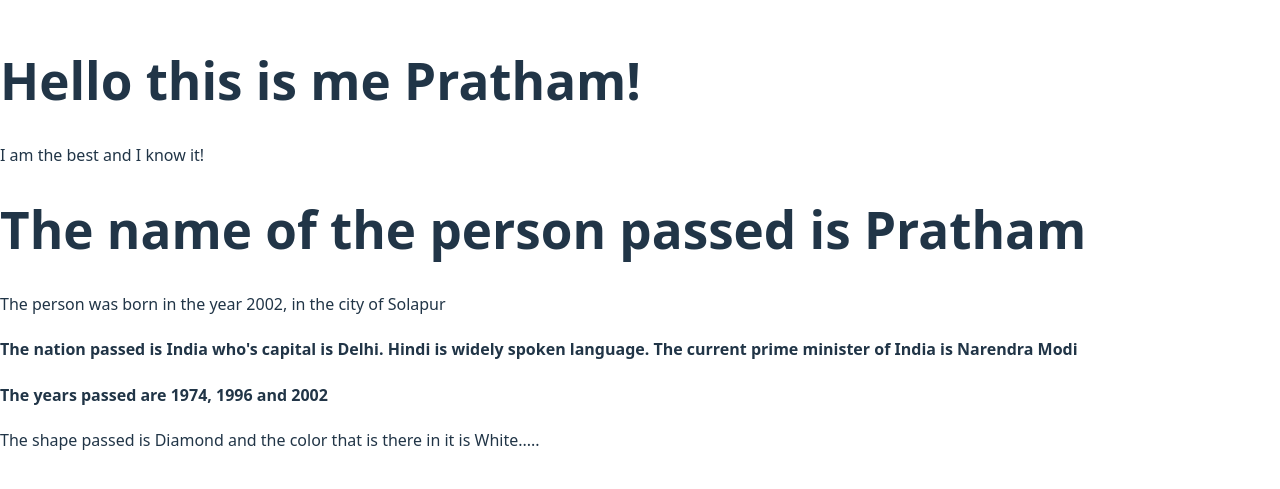
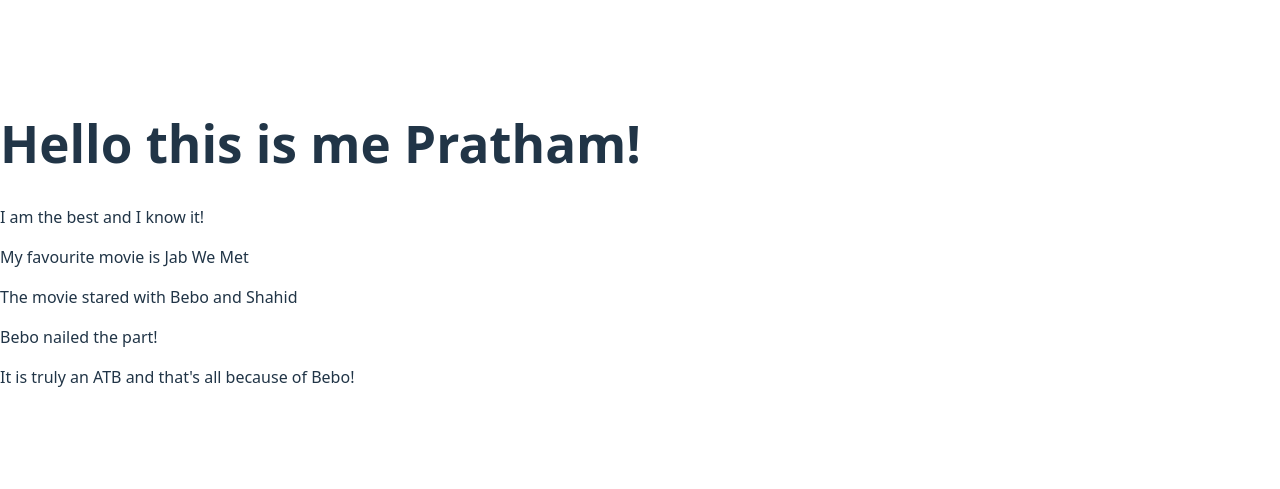
Before and after one commit to pratham2707/react-practice, a React (Vite) app: page / in a window 1280 px wide. Shown: the part 157-646 px from the top of the page. Built offline with nearby package versions, Linux system fonts and the light colour scheme.

Commit message:
Props Destructuring

```diff
--- a/src/App.jsx
+++ b/src/App.jsx
@@ -2,6 +2,8 @@
 // import MySister from "./Components/Expressions/Variable.jsx"
 // import Festival from "./Components/Expressions/Function.jsx"
 // import MyObject from "./Components/Expressions/ObjectProperties.jsx"
+
+import Simple from "./Components/Prop Destructuring/Simple"
 
 // import ClassName from "./Components/Variables/ClassName.jsx"
 // import EventListner from "./Components/Variables/EventListners.jsx"
@@ -10,8 +12,8 @@
 // import IfStatement from "./Components/Conditions/IfStatement.jsx"
 // import TernaryOperator from "./Components/Conditions/TernaryOperator.jsx"
 
-import SingleProperty from "./Components/Props/SingleProperty.jsx"
-import MultipleProperties from "./Components/Props/MultipleProperties.jsx"
+// import SingleProperty from "./Components/Props/SingleProperty.jsx"
+// import MultipleProperties from "./Components/Props/MultipleProperties.jsx"
 
 function App() {
   return (
@@ -29,8 +31,10 @@ function App() {
       {/* <IfStatement />
       <TernaryOperator /> */}
       {/* All related to properties */}
-      <SingleProperty name="Pratham" />
-      <MultipleProperties shape="Diamond" color="White" />
+      {/* <SingleProperty name="Pratham" />
+      <MultipleProperties shape="Diamond" color="White" /> */}
+      {/* All related to destructuring props */}
+      <Simple movie_name="Jab We Met" release_year="2007" />
     </>
   )
 }
--- /dev/null
+++ b/src/Components/Prop Destructuring/DefaultValues.jsx
@@ -0,0 +1,6 @@
+function DefaultValues({ actress, actor, verdict = "ATB", ...rest }) {
+    return (
+        <p>It is truly an {verdict} and that's all because of {actress}!</p>
+    )
+}
+export default DefaultValues;
--- /dev/null
+++ b/src/Components/Prop Destructuring/DestructuringInComponents.jsx
@@ -0,0 +1,8 @@
+function DestructuringInComponents(props) {
+    const { actress, actor } = props;
+    return (
+        <p>The movie stared with {actress} and {actor}</p>
+    )
+}
+
+export default DestructuringInComponents;
--- /dev/null
+++ b/src/Components/Prop Destructuring/RestDestructuring.jsx
@@ -0,0 +1,6 @@
+function RestDestructuring({ actress, ...rest }) {
+    return (
+        <p>{actress} nailed the part!</p>
+    )
+}
+export default RestDestructuring;
--- /dev/null
+++ b/src/Components/Prop Destructuring/Simple.jsx
@@ -0,0 +1,17 @@
+import React from "react";
+import DestructuringInComponents from "./DestructuringInComponents";
+import RestDestructuring from "./RestDestructuring";
+import DefaultValues from "./DefaultValues";
+
+function Simple({ movie_name }) {
+    return (
+        <React.Fragment>
+            <p>My favourite movie is {movie_name}</p>
+            <DestructuringInComponents actress="Bebo" actor="Shahid" director="Imtiaz" />
+            <RestDestructuring actress="Bebo" actor="Shahid" director="Imtiaz" />
+            <DefaultValues actress="Bebo" actor="Shahid" director="Imtiaz" />
+        </React.Fragment>
+    )
+}
+
+export default Simple;
```
